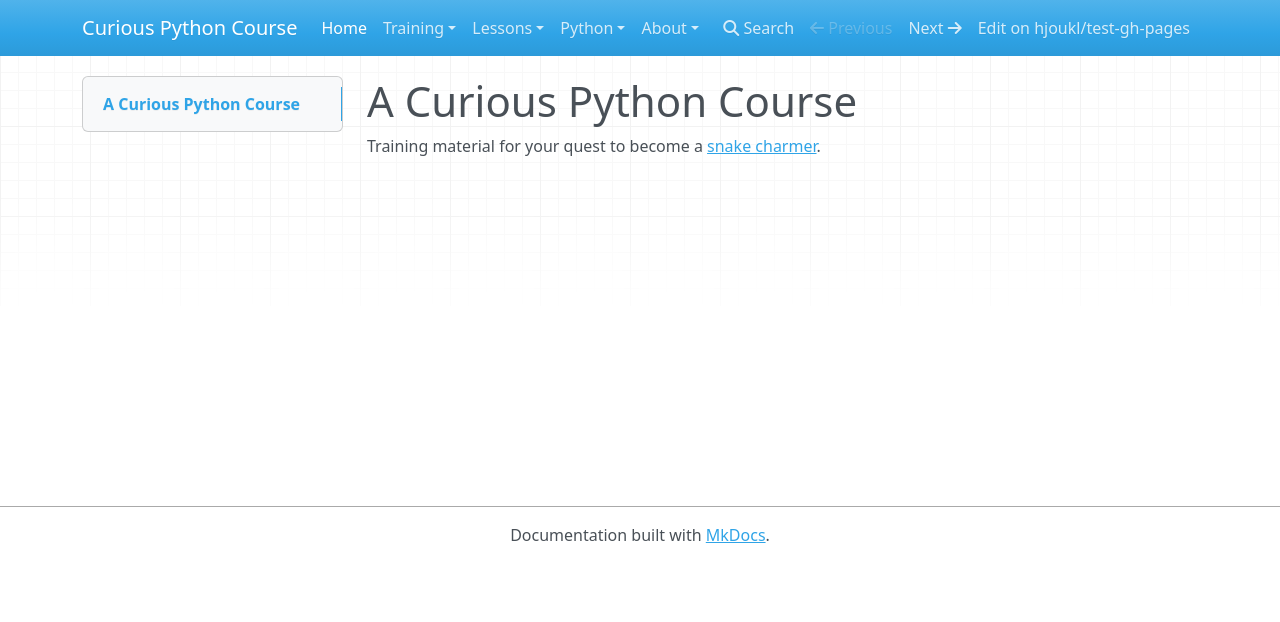
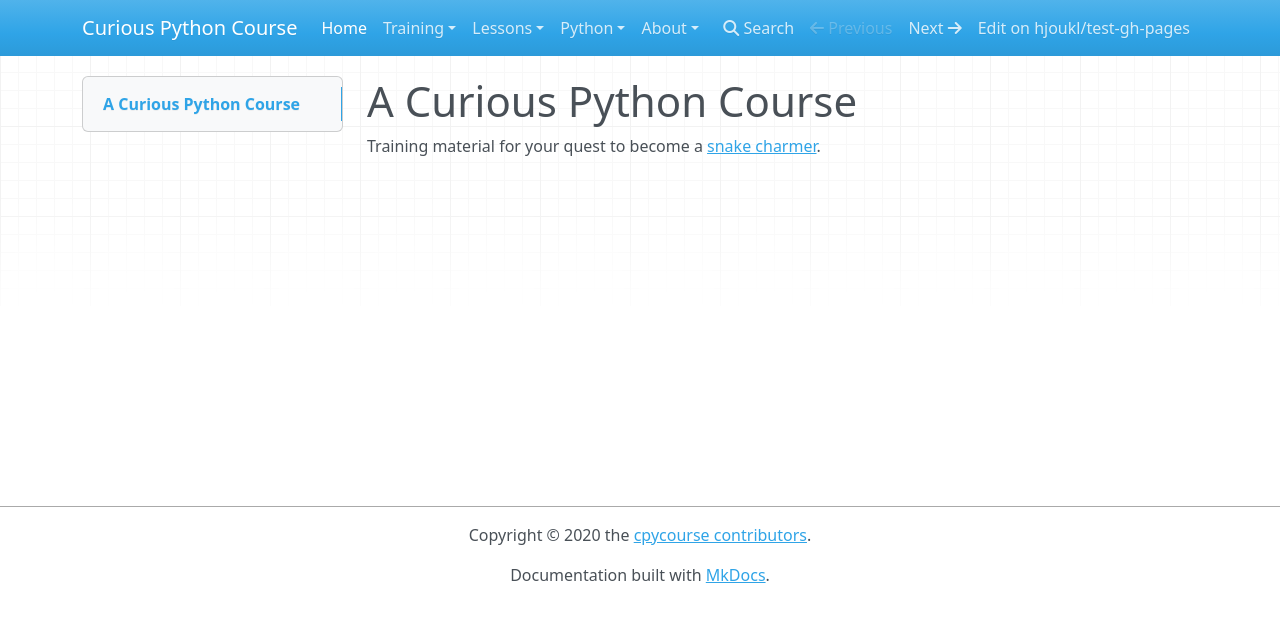
Before and after one commit to rkluger68/cpycourse, an MkDocs documentation site: the page built from docs/index.md, in a window 1280 px wide. Shown: the top 622 px of the page. Built offline with MkDocs 1.6.1, drawn with Linux system fonts in a browser that asks for light colours; nearby versions of some CDN libraries.

Commit message:
Update mkdocs.yml

```diff
--- a/mkdocs.yml
+++ b/mkdocs.yml
@@ -31,3 +31,5 @@ nav:
 markdown_extensions:
     - toc:
         permalink: "#"
+
+copyright: Copyright &copy; 2020 the <a href="/about/cpycourse-contributors.md">cpycourse contributors</a>.
```
